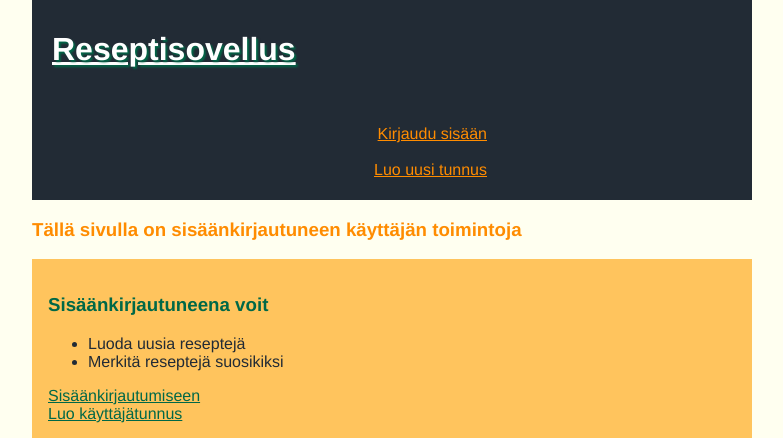
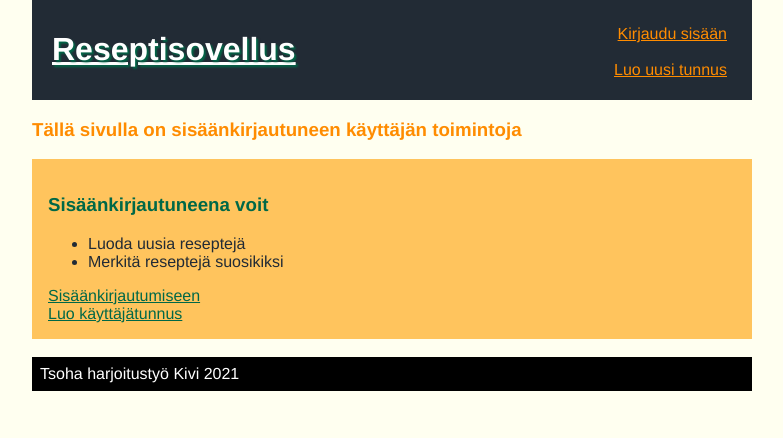
Before and after one commit to kivik-beep/Reseptisovellus, a Flask app: page /new in a window 1280 px wide. Shown: the top 438 px of the page, without its empty margins (248-1031 px from the left). Run offline with Flask 2, Linux system fonts and the light colour scheme.

Commit message:
Fix header links

```diff
--- a/static/main.css
+++ b/static/main.css
@@ -53,8 +53,8 @@ td, th {
   color: #ff8c00;
   text-align: right;
   margin: 25px;
-  grid-column: 2/3;
-  grid-row: 2;
+  grid-column: 3/3;
+  grid-row: 1;
 }
 
 .logblock {
```
